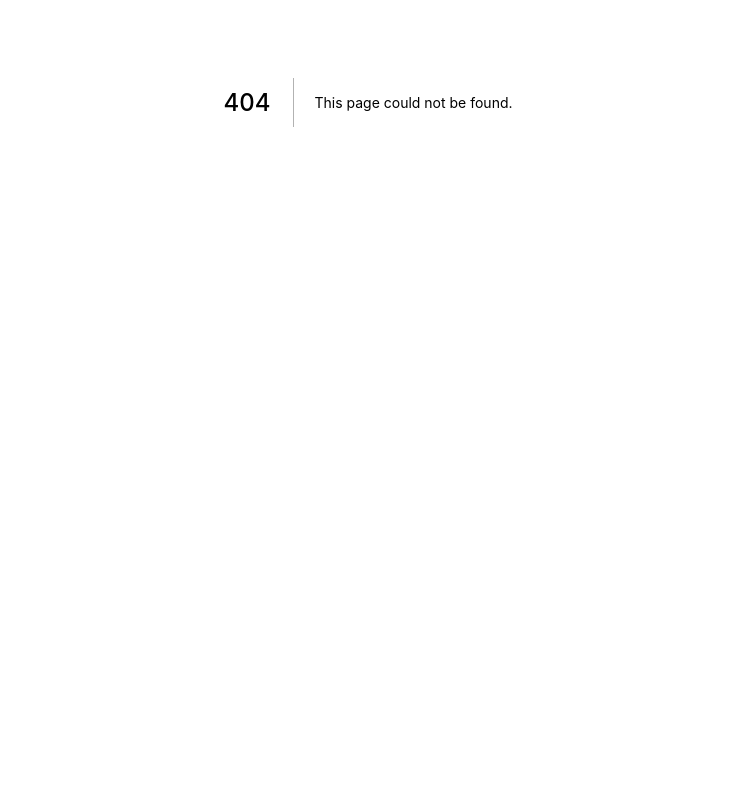
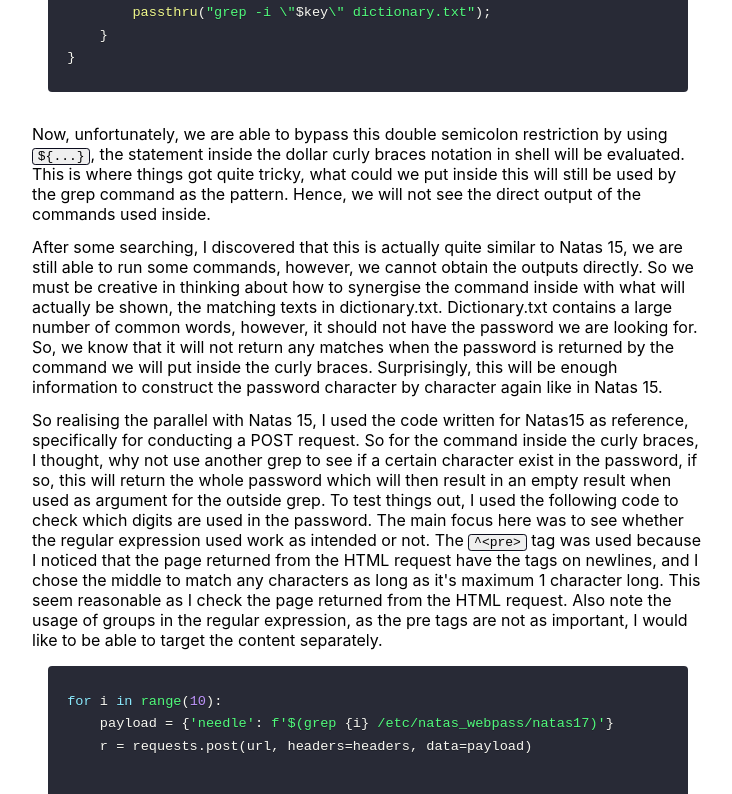
Before and after one commit to ryannath/over-the-wire, a Next.js app: page /over-the-wire/natas/natas16 in a window 1280 px wide. Before the commit this address had no page. Shown: the part 406-1200 px from the top of the page, without its empty margins (272-1004 px from the left). Before the commit the page ends 932 px from the top, so only its background shows below. Built offline with nearby package versions, Linux system fonts and the light colour scheme; a web font is replaced by a local one.

Commit message:
Added natas 16 blog entry

```diff
--- /dev/null
+++ b/pages/natas/natas16.tsx
@@ -0,0 +1,144 @@
+import CodeBlock from "../../components/elements/CodeBlock/CodeBlock"
+import PageNav from "../../components/elements/PageNav/PageNav"
+import SpoilerKey from "../../components/elements/SpoilerKey/SpoilerKey"
+
+const natas16 = () => {
+  return (
+    <div>
+      <h1>Natas 16</h1>
+      <section>
+        <h2>Experience</h2>
+        <p>
+          This is an extended version of Natas 10, with even more characters
+          being blacklisted. But more importantly, it also uses double quote
+          around the argument to ensure that what we write will only be considered
+          as one argument, the pattern to grep.
+        </p>
+        <CodeBlock language="php">
+          {`if($key != "") {
+    if(preg_match('/[;|&\`\\'"]/',$key)) {
+        print "Input contains an illegal character!";
+    } else {
+        passthru("grep -i \\"$key\\" dictionary.txt");
+    }
+}`}
+        </CodeBlock>
+        <p>
+          Now, unfortunately, we are able to bypass this double semicolon
+          restriction by using <code>{`$\{...\}`}</code>, the statement inside the dollar curly
+          braces notation in shell will be evaluated. This is where things got quite tricky,
+          what could we put inside this will still be used by the grep command as the pattern.
+          Hence, we will not see the direct output of the commands used inside.
+        </p>
+        <p>
+          After some searching, I discovered that this is actually quite similar
+          to Natas 15, we are still able to run some commands, however, we cannot obtain the
+          outputs directly. So we must be creative in thinking about how to synergise the command
+          inside with what will actually be shown, the matching texts in dictionary.txt. Dictionary.txt contains a large number of common words, however, it should not have the password
+          we are looking for. So, we know that it will not return any matches when the password
+          is returned by the command we will put inside the curly braces. Surprisingly, this
+          will be enough information to construct the password character by character again
+          like in Natas 15.
+        </p>
+        <p>
+          So realising the parallel with Natas 15, I used the code written for Natas15 as reference,
+          specifically for conducting a POST request. So for the command inside the curly braces,
+          I thought, why not use another grep to see if a certain character exist in the password,
+          if so, this will return the whole password which will then result in an empty
+          result when used as argument for the outside grep. To test things out, I used the
+          following code to check which digits are used in the password. The main focus
+          here was to see whether the regular expression used work as intended or not.
+          The <code>{`^<pre>`}</code> tag was used because I noticed that the page
+          returned from the HTML request have the tags on newlines, and I chose the middle
+          to match any characters as long as it&apos;s maximum 1 character long. This seem
+          reasonable as I check the page returned from the HTML request. Also note the
+          usage of groups in the regular expression, as the pre tags are not as important,
+          I would like to be able to target the content separately.
+        </p>
+
+        <CodeBlock language="python">
+          {`for i in range(10):
+    payload = {'needle': f'$(grep {i} /etc/natas_webpass/natas17)'}
+    r = requests.post(url, headers=headers, data=payload)
+
+
+    content = r.content.decode('utf-8')
+    regex_result = re.search(r'(^<pre>)(.{0,1})(^</pre>)', content, re.M | re.S)
+    # for i in range(3):
+    if (regex_result is not None):
+    print(i)
+    print('yes')
+    print(repr(regex_result.group(2)))
+    else:
+    print('nope')`}
+        </CodeBlock>
+        <p>
+          As this seem to work, I repeated the process with the lettes, lowercase and uppercase.
+          At the end of this I learnt that the potential characters used were:
+        </p>
+        <CodeBlock language=''>
+          {`AbcdgGhHkmnNPqQrsSwW035789`}
+        </CodeBlock>
+        <p>
+          With that, I wrote the rest of the code to figure out the order of the
+          characters. The logic of this is very similar to the one of Natas15, however in
+          this case we were able to narrow down the characters first due to my initial
+          testing.
+        </p>
+        <CodeBlock language="python">
+          {`potential = 'AbcdgGhHkmnNPqQrsSwW035789'
+password = ''
+for i in range(32):
+    for char in potential:
+        payload = {'needle': f'$(grep ^{password}{char} /etc/natas_webpass/natas17)'}
+        r = requests.post(url, headers=headers, data=payload)
+
+
+        content = r.content.decode('utf-8')
+        regex_result = re.search(r'(^<pre>)(.{0,1})(^</pre>)', content, re.M | re.S)
+        # for i in range(3):
+        if (regex_result is not None):
+            password += char
+
+print(password)`}
+        </CodeBlock>
+      </section>
+      <section>
+        <h2>Reflection</h2>
+        <p>
+          Again, I found that this was a challenging level with a very clever solution.
+          By only checking what is essentially a boolean result, empty match or non empty,
+          we were able to properly reconstruct the password character by character.
+          Thought this was quite similar to Natas15, I still found it quite challenging
+          because of my lack of familiarity with the Unix environment, specifically
+          the possibility of using curly braces to evaluate statements. It was especially
+          challenging to figure out what I should put inside the curly braces to determine
+          what the password was.
+        </p>
+        <p>
+          I had initially thought about using greb to get the character
+          of the password at a certain index of the file, then analyse the resulting matches,
+          taking the common letter of all the matches, but I realised that this would
+          take quite a bit more of effort and time and may not necessarily be correct if
+          dictionary.txt does not have a match, e.g. for the numbers. That was how I experimented
+          with the digits first, because I knew the first charcter of the password is a
+          number as grep yielded no matches when it searches for the first character in
+          dictionary.txt
+        </p>
+        <p>
+          I think this challenge required a lot of creative thinking especially
+          in determining what to put inside the curly braces. Especially relevant
+          to hone our ability to put ourselves in the shoe of the attacker. They may
+          have limited amount of resources and knowledge and must hence use them creatively
+          in ways the defender wouldn&apos;t even consider. Otherwise, many of the things
+          talked about in Natas 15 also apply here.
+        </p>
+      </section>
+      <SpoilerKey>
+        {`8Ps3H0GWbn5rd9S7GmAdgQNdkhPkq9cw  `}
+      </SpoilerKey>
+      <PageNav link1='/natas/natas15' link2='/leviathan/' />
+    </div>
+  )
+}
+export default natas16
```
